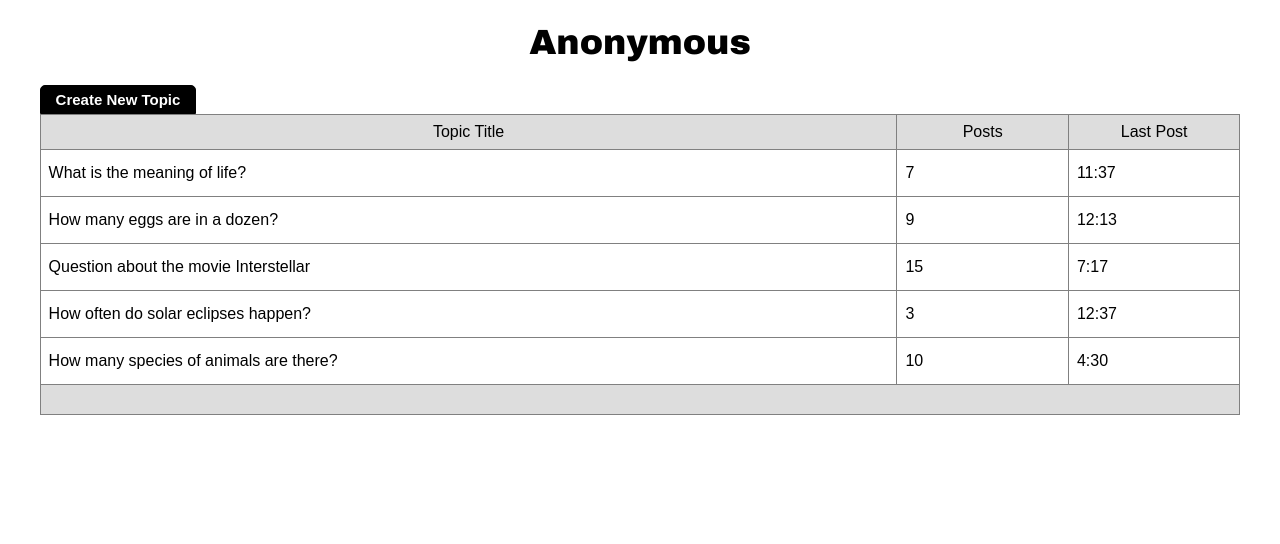
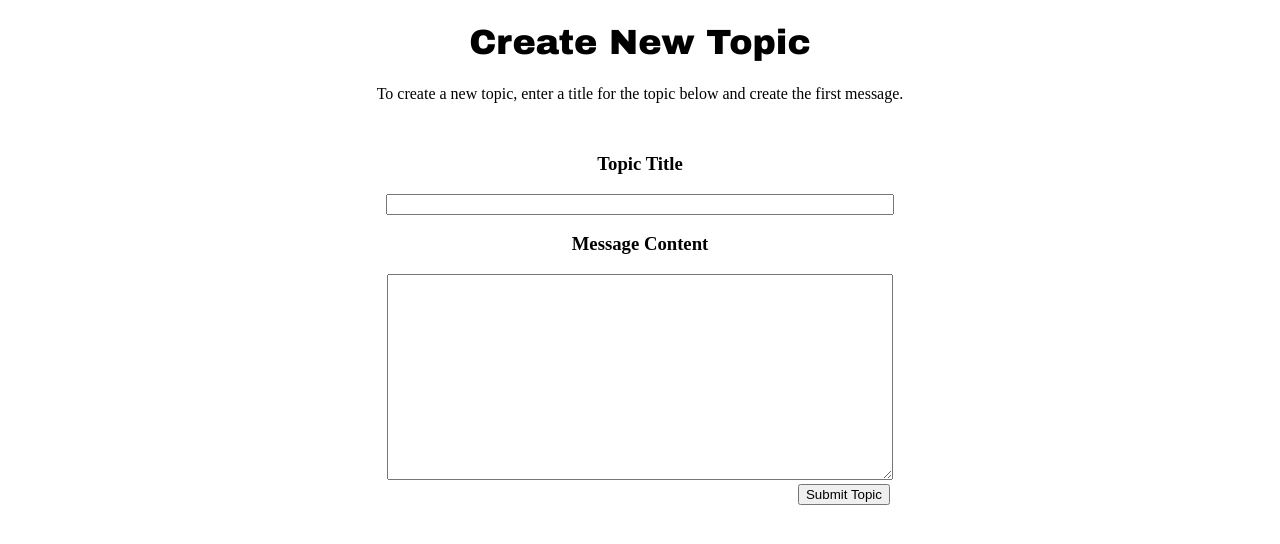
Before and after one commit to dmagee15/anon-message-board, an Angular app in the folder anonboard/: page / in a window 1280 px wide. Shown: the top 544 px of the page. Built offline with nearby package versions, Linux system fonts and the light colour scheme.

Commit message:
added html skeleton for create topic page

```diff
--- a/anonboard/src/app/app.component.html
+++ b/anonboard/src/app/app.component.html
@@ -1,4 +1,4 @@
 <!--The content below is only a placeholder and can be replaced.-->
 <div class="container">
-  <app-topiclist></app-topiclist>
+  <app-createtopic></app-createtopic>
 </div>
--- a/anonboard/src/app/createpost/createpost.component.css
+++ b/anonboard/src/app/createpost/createpost.component.css
@@ -0,0 +1,7 @@
+.titlecontainer{
+    text-align:center;
+}
+.titlecontainer h1{
+    font-family:Arial Black;
+    font-size:35px;
+}
--- a/anonboard/src/app/createpost/createpost.component.html
+++ b/anonboard/src/app/createpost/createpost.component.html
@@ -1,3 +1,12 @@
-<p>
-  createpost works!
-</p>
+<div class="titlecontainer">
+  <h1>
+    Post Message
+  </h1>
+</div>
+<div class='contentcontainer'>
+  <div class='textareacontainer'>
+      <textarea>
+
+      </textarea>
+  </div>
+</div>
--- a/anonboard/src/app/createtopic/createtopic.component.css
+++ b/anonboard/src/app/createtopic/createtopic.component.css
@@ -0,0 +1,37 @@
+.titlecontainer{
+    text-align:center;
+}
+.titlecontainer h1{
+    font-family:Arial Black;
+    font-size:35px;
+}
+.contentcontainer{
+    width:100%;
+}
+.textareacontainer{
+    text-align:center;
+}
+.textareacontainer textarea{
+    width:500px;
+    height: 200px;
+}
+.topictitleinputcontainer{
+    width: 100%;
+    text-align:center;
+    margin-top:50px;
+}
+.topictitleinputcontainer input{
+    width: 500px;
+}
+.directionscontainer{
+    text-align:center;
+}
+.buttoncontainer{
+    width:100%;
+    text-align:center;
+}
+.buttoninnercontainer{
+    width:500px;
+    text-align:right;
+    display:inline-block;
+}
--- a/anonboard/src/app/createtopic/createtopic.component.html
+++ b/anonboard/src/app/createtopic/createtopic.component.html
@@ -1,3 +1,23 @@
-<p>
-  createtopic works!
-</p>
+<div class="titlecontainer">
+  <h1>
+    Create New Topic
+  </h1>
+</div>
+<div class='contentcontainer'>
+    <div class='directionscontainer'>
+        <p>To create a new topic, enter a title for the topic below and create the first message.</p>
+    </div>
+    <div class='topictitleinputcontainer'>
+      <h3>Topic Title</h3>
+      <input type='text'>
+    </div>
+    <div class='textareacontainer'>
+      <h3>Message Content</h3>
+        <textarea></textarea>
+    </div>
+    <div class='buttoncontainer'>
+      <div class='buttoninnercontainer'>
+          <button>Submit Topic</button>
+      </div>
+    </div>
+  </div>
```
